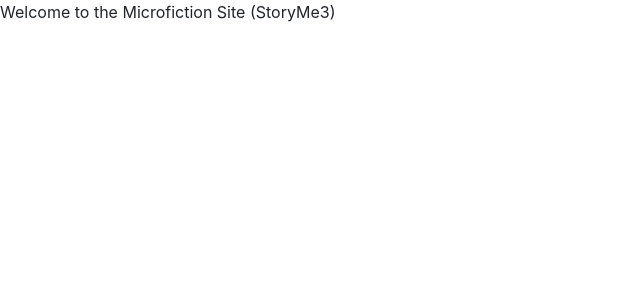
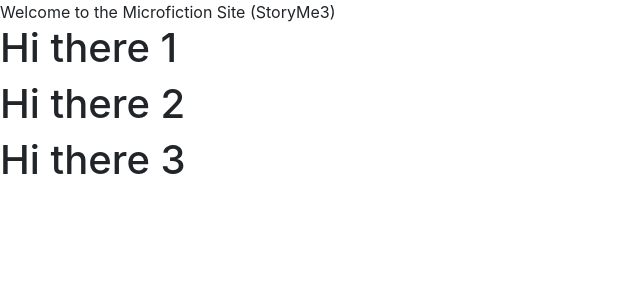
Before and after one commit to AdamBatesOX/StoryMe, a Django app: page / in a window 1280 px wide. Shown: the top 300 px of the page, without its empty margins (0-640 px from the left). Run offline with Django 3.2, Linux system fonts and the light colour scheme; data comes from the database, SQL or seed files in the repository; some libraries are stand-ins or nearby versions.

Commit message:
17 - Replace HTML Content with Javascript

```diff
--- a/templates/pages/home.html
+++ b/templates/pages/home.html
@@ -7,7 +7,19 @@ This is amazing!!!
 {% block content %}
 Welcome to the Microfiction Site (StoryMe3)
 
+<div id='stories'>
+    Replace me
+</div>
+
 <script>
+const storiesElement = document.getElementById("stories") // get an html element
+storiesElement.innerHTML = 'Loading...' // set new html in that element
+
+var el1 = "<h1>Hi there 1</h1>"
+var el2 = "<h1>Hi there 2</h1>"
+var el3 = "<h1>Hi there 3</h1>"
+storiesElement.innerHTML = el1 + el2 + el3
+
 const xhr = new XMLHttpRequest()
 const method = 'GET' // "Post"
 const url = "/stories"
```
